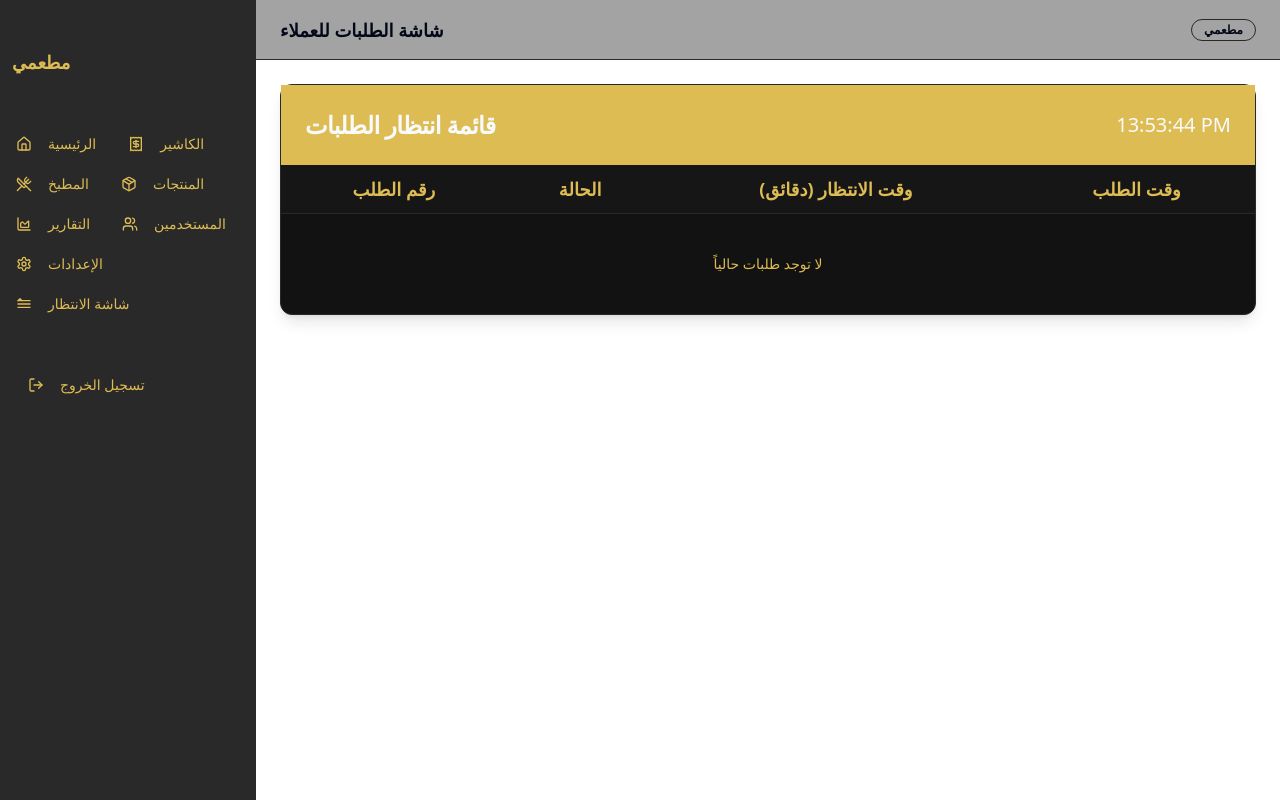
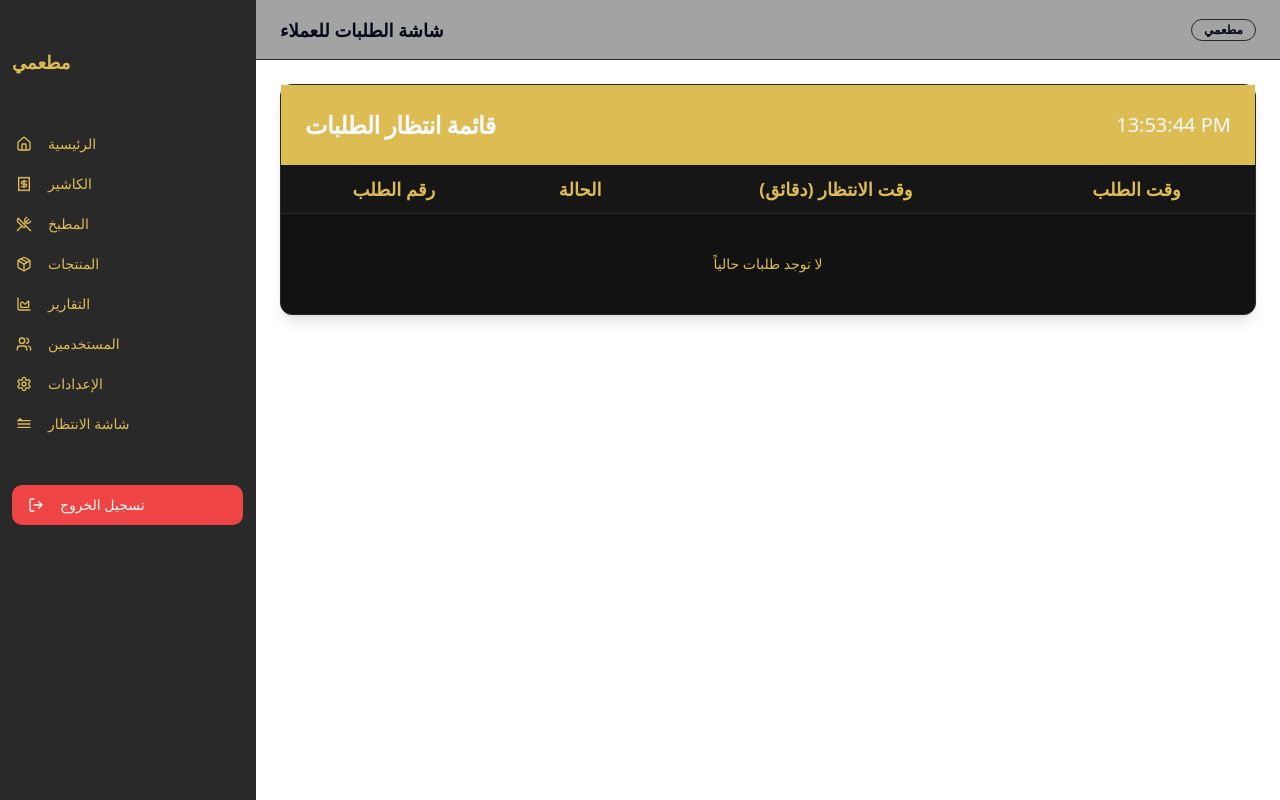
Before and after one commit to aliali777777/cash-flow-al-ameen, a React (Vite) app: page /queue in a window 1280 px wide. Built offline with nearby package versions, Linux system fonts and the light colour scheme; sample sign-in values are in the browser's storage.

Commit message:
Fix navigation and add logout
Fixes navigation issues and adds a logout button to the application.

```diff
--- a/src/App.tsx
+++ b/src/App.tsx
@@ -3,7 +3,7 @@ import React, { useEffect } from 'react';
 import { BrowserRouter, Routes, Route, Navigate } from 'react-router-dom';
 import { Toaster } from 'sonner';
 
-import Index from '@/pages/Index';
+import Index from '@/pages/index';
 import Login from '@/pages/Login';
 import Admin from '@/pages/Admin';
 import CashierPage from '@/pages/cashier/CashierPage';
@@ -36,8 +36,6 @@ const ProtectedRoute = ({ children }: { children: React.ReactNode }) => {
 };
 
 function App() {
-  const { currentUser } = useAuth();
-
   return (
     <BrowserRouter>
       <AuthProvider>
--- a/src/components/common/Sidebar.tsx
+++ b/src/components/common/Sidebar.tsx
@@ -1,19 +1,29 @@
 
-import { HomeIcon, ReceiptIcon, UtensilsCrossedIcon, PackageIcon, AreaChartIcon, UsersIcon, SettingsIcon, LogOutIcon } from 'lucide-react';
+import {
+  HomeIcon,
+  ReceiptIcon,
+  UtensilsCrossedIcon,
+  PackageIcon,
+  AreaChartIcon,
+  UsersIcon,
+  SettingsIcon,
+  LogOutIcon,
+  Menu
+} from 'lucide-react';
 import { QueueListIcon } from '@/components/icons/QueueListIcon';
 import { Button } from '@/components/ui/button';
 import { useAuth } from '@/context/AuthContext';
-import { useLocation, Link } from 'react-router-dom';
+import { useLocation, Link, useNavigate } from 'react-router-dom';
 import { cn } from '@/lib/utils';
 import { useIsMobile } from '@/hooks/use-mobile';
 import { Separator } from '@/components/ui/separator';
 import { Sheet, SheetContent, SheetTrigger } from '@/components/ui/sheet';
-import { Menu } from 'lucide-react';
 import { UserRole } from '@/types';
 
 export function Sidebar({ className }: { className?: string }) {
   const { pathname } = useLocation();
-  const { currentUser } = useAuth();
+  const { currentUser, logout } = useAuth();
+  const navigate = useNavigate();
 
   const nav = [
     {
@@ -77,8 +87,13 @@ export function Sidebar({ className }: { className?: string }) {
 
   const isMobile = useIsMobile();
 
+  const handleLogout = () => {
+    logout();
+    navigate('/login');
+  };
+
   return (
-    <div className={cn("flex flex-col space-y-4 py-4 border-r bg-secondary text-secondary-foreground", className)}>
+    <div className={cn("flex flex-col space-y-4 py-4 border-r bg-secondary text-secondary-foreground h-full", className)}>
       <div className="px-3 py-2">
         <Link to="/" className="hover:underline px-2">
           <h1 className="font-bold text-lg">
@@ -91,9 +106,9 @@ export function Sidebar({ className }: { className?: string }) {
           ((item.roles.includes(currentUser?.role as UserRole) || item.isPublic)) && (
             <Link key={item.name} to={item.path}>
               <Button
-                variant="ghost"
+                variant={pathname === item.path ? "secondary" : "ghost"}
                 className={cn(
-                  "justify-start font-normal",
+                  "justify-start w-full font-normal",
                   pathname === item.path ? "bg-accent text-accent-foreground" : "hover:bg-accent hover:text-accent-foreground",
                 )}
               >
@@ -107,10 +122,11 @@ export function Sidebar({ className }: { className?: string }) {
       <Separator />
       <div className="px-3 py-2">
         {currentUser ? (
-          <Button variant="ghost" className="justify-start font-normal" onClick={() => {
-            localStorage.removeItem('currentUser');
-            window.location.href = '/login';
-          }}>
+          <Button
+            variant="destructive"
+            className="justify-start w-full font-normal"
+            onClick={handleLogout}
+          >
             <LogOutIcon className="mr-2 h-4 w-4" />
             تسجيل الخروج
           </Button>
@@ -125,11 +141,11 @@ export function Sidebar({ className }: { className?: string }) {
       {isMobile && (
         <Sheet>
           <SheetTrigger asChild>
-            <Button variant="ghost" size="icon" className="absolute top-2 left-2">
+            <Button variant="outline" size="icon" className="fixed top-4 left-4 z-40 md:hidden">
               <Menu className="h-4 w-4" />
             </Button>
           </SheetTrigger>
-          <SheetContent side="left" className="p-0 pt-10">
+          <SheetContent side="left" className="p-0 pt-10 w-64">
             <Sidebar />
           </SheetContent>
         </Sheet>
```
